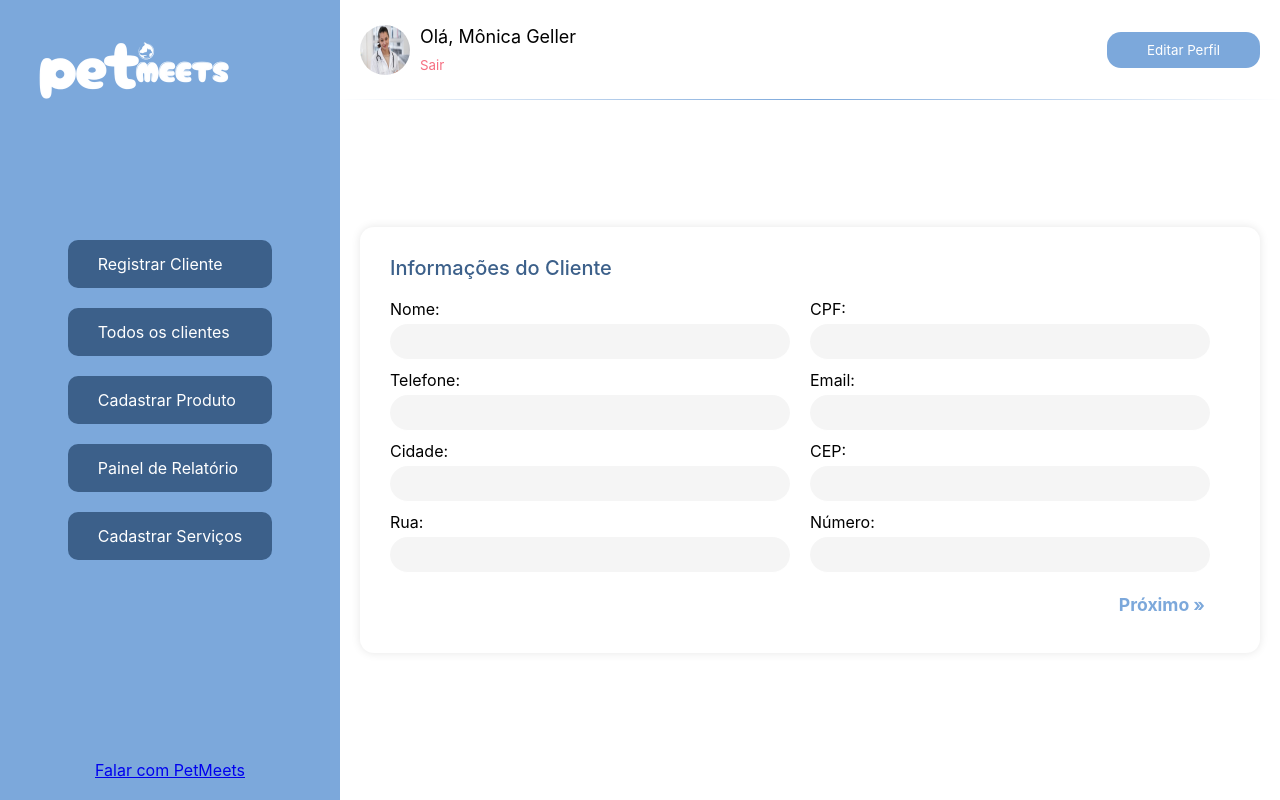
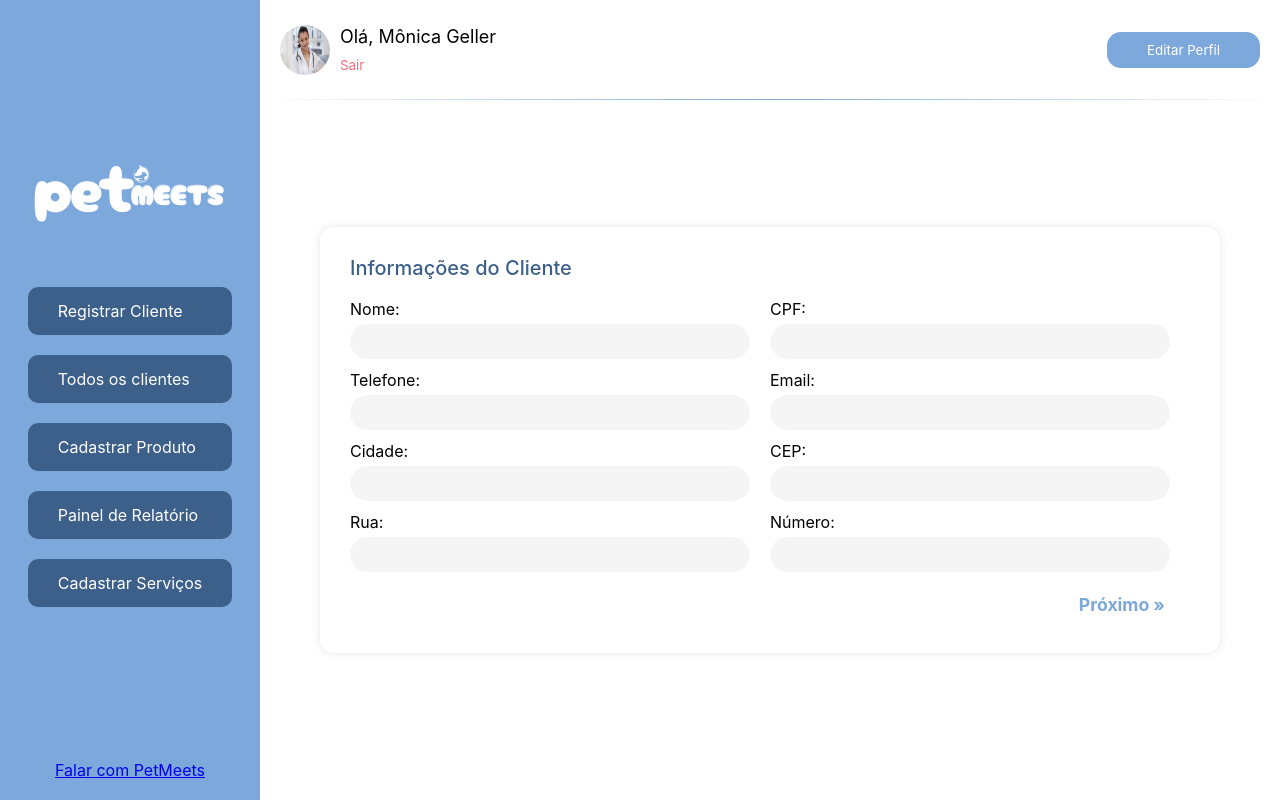
Before and after one commit to KeilaWeb/PetMeets_Site, a React (Create React App) app in the folder Petmeets_frontend/: page /register-client in a window 1280 px wide. Built offline with nearby package versions, Linux system fonts and the light colour scheme.

Commit message:
style update

```diff
--- a/Petmeets_frontend/src/styles/components/Dashboard/_dashboard.sass
+++ b/Petmeets_frontend/src/styles/components/Dashboard/_dashboard.sass
@@ -8,8 +8,8 @@
   display: flex
 
 .navbar-dashboard
-  width: 340px
-  min-height: 100vh
+  width: 260px
+  height: 100vh
   background-color: $color-blue
   color: $color-white
   display: flex
@@ -19,11 +19,11 @@
   padding: 20px
 
   .logo-nav
-    top: 40px
-    left: calc( 300px - 265px )
-    position: absolute
+    align-items: center
+    position: relative
     width: 200px
     height: 60px
+    top: -30px
 
   .call-pet
     position: absolute
@@ -32,6 +32,7 @@
   .nav-links
     display: flex
     flex-direction: column
+    margin-top: 30px
     gap: 20px
 
     a
```
